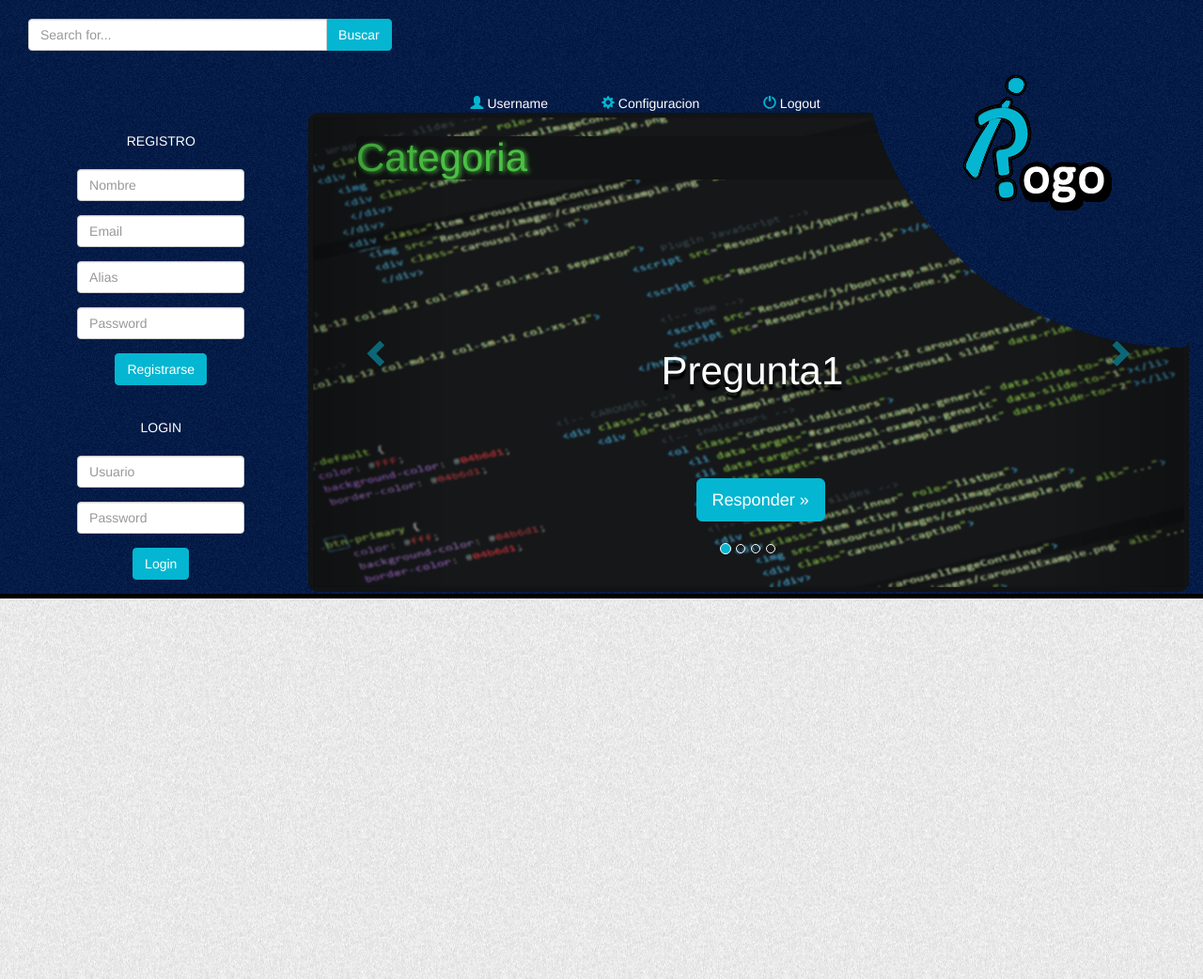
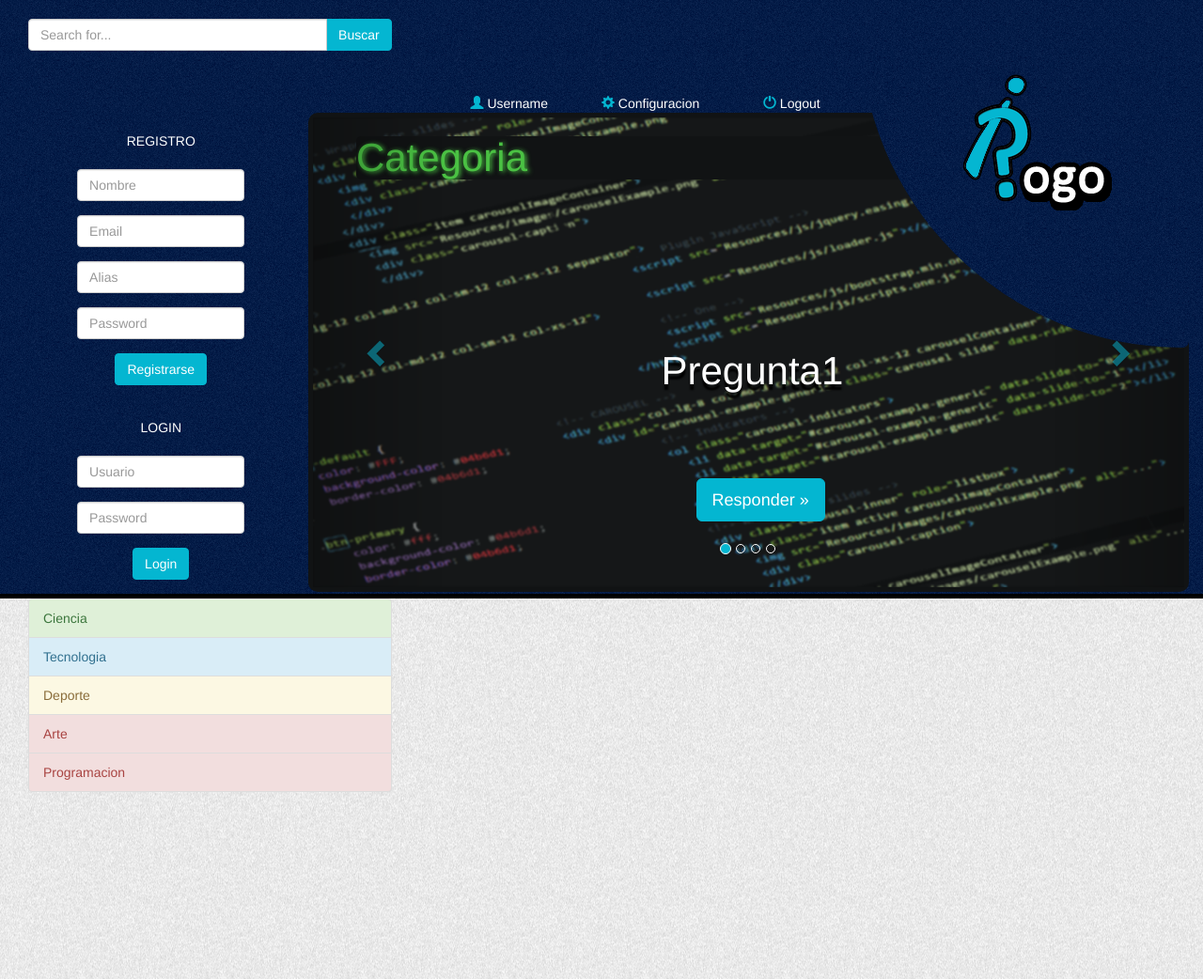
Before and after one commit to msantanagonzalez/rogo, a PHP site: page / in a window 1280 px wide. Shown: the top 1042 px of the page at 94% size. Run offline with PHP 8.4, Linux system fonts and the light colour scheme.

Commit message:
Menu de categorias sin acabar

```diff
--- a/www/Resources/css/styles.css
+++ b/www/Resources/css/styles.css
@@ -185,3 +185,8 @@ color: #04b6d1;
     background-color: #bbbbbb;
     border-color: #bbbbbb;
 }
+
+.indexCategoria{
+    padding-top:10px;
+
+}
--- a/www/index.php
+++ b/www/index.php
@@ -217,6 +217,15 @@
 
         <!-- CONTENIDO -->
         <div class="col-lg-12 col-md-12 col-sm-12 col-xs-12">
+          <div class="IndexCategoria col-lg-4 col-md-4 col-sm-4 col-xs-">
+            <a href="#" class="list-group-item list-group-item-success">Ciencia</a>
+            <a href="#" class="list-group-item list-group-item-info">Tecnologia</a>
+            <a href="#" class="list-group-item list-group-item-warning">Deporte</a>
+            <a href="#" class="list-group-item list-group-item-danger">Arte</a>
+            <a href="#" class="list-group-item list-group-item-danger">Programacion</a>
+          </div>
+          <!-- Principio Historial -->
+          <div class="col-lg-8 col-md-8 col-sm-8 col-xs-8">
           <BR>
           <BR>
           <BR>
@@ -245,6 +254,8 @@
                       <BR>
                       <BR>
                       <BR>
+            </div>
+            <!-- Fin Historial -->
         </div>
         <!-- Fin del Cuerpo de la pagina-->
       </div>
```
